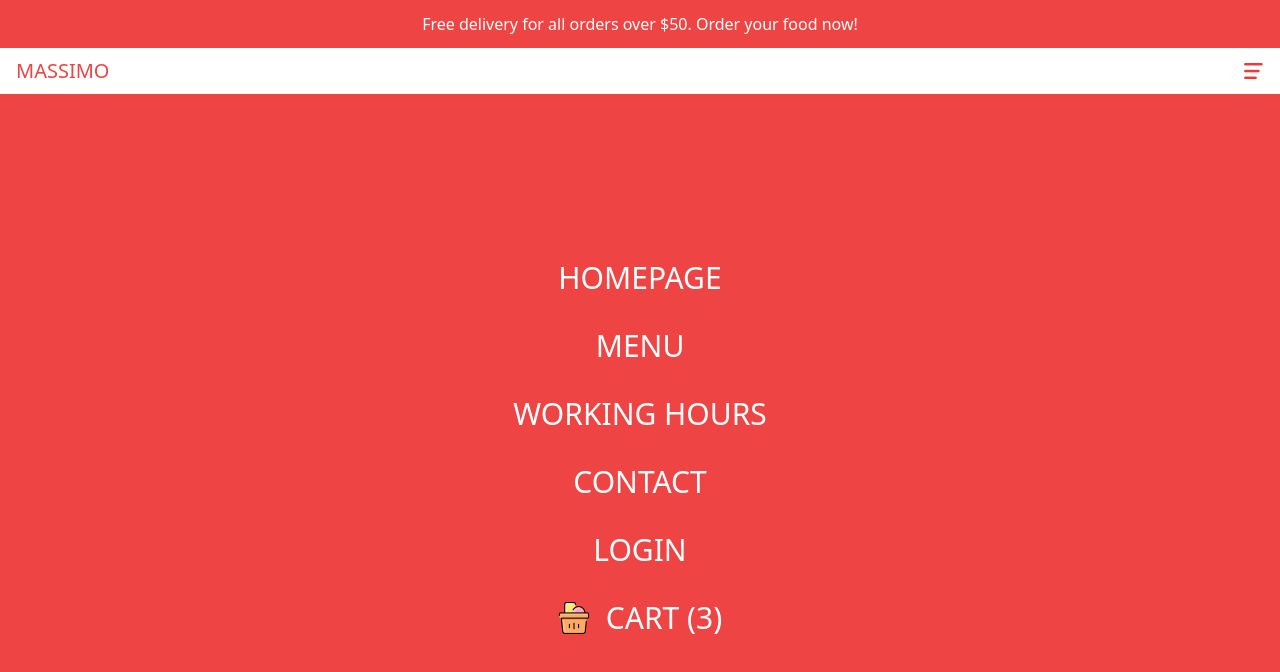
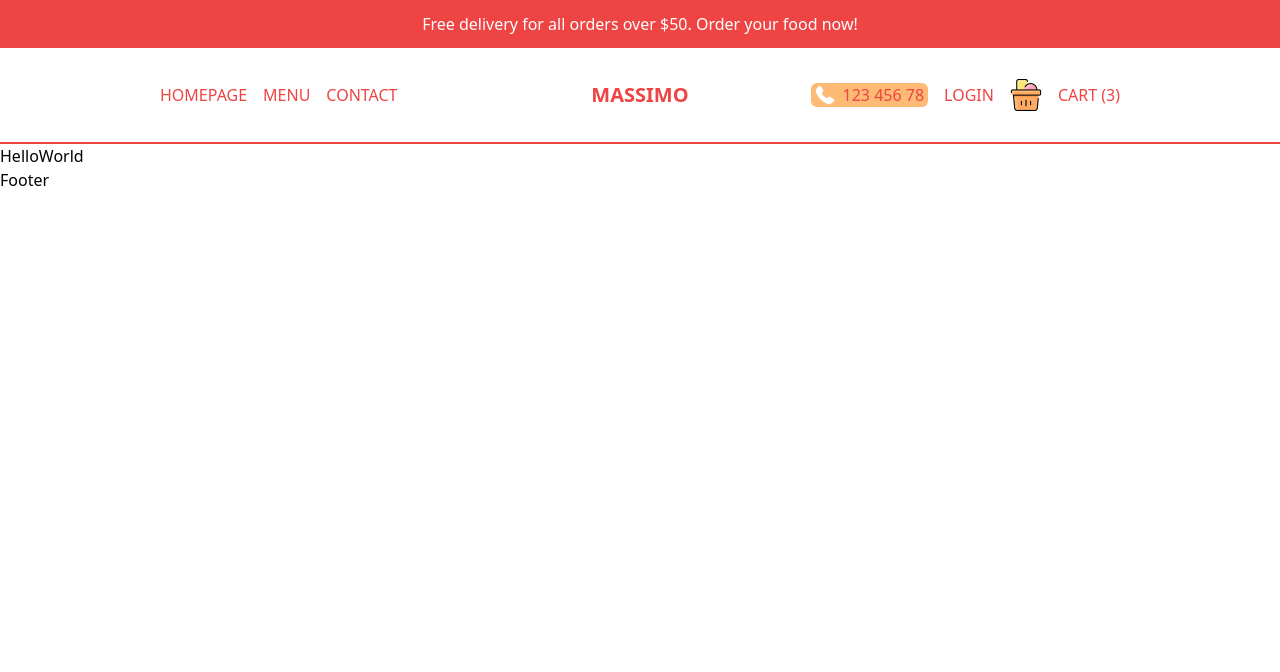
Before and after one commit to LLLongA/food_order, a Next.js app: page / in a window 1280 px wide. Shown: the top 672 px of the page. Built offline with nearby package versions, Linux system fonts and the light colour scheme.

Commit message:
finish the Navbar design

```diff
--- a/src/components/Menu.tsx
+++ b/src/components/Menu.tsx
@@ -34,6 +34,8 @@ const Menu = () => {
           onClick={() => setOpen(false)}
         />
       )}
+
+      {open && (
         <div className="bg-red-500 text-white absolute left-0 top-24 w-full z-10 h-[calc(100vh-6rem)] flex flex-col gap-8 items-center justify-center text-3xl">
           {links.map((item) => (
             <Link href={item.url} key={item.id}>
@@ -41,13 +43,17 @@ const Menu = () => {
             </Link>
           ))}
 
-        <Link href={user ? "/orders" : "login"} onClick={() => setOpen(false)}>
+          <Link
+            href={user ? "/orders" : "login"}
+            onClick={() => setOpen(false)}
+          >
             {user ? "Orders" : "Login"}
           </Link>
           <Link href="/cart" onClick={() => setOpen(false)}>
             <Carticon />
           </Link>
         </div>
+      )}
     </div>
   );
 };
--- a/src/components/Navbar.tsx
+++ b/src/components/Navbar.tsx
@@ -1,22 +1,42 @@
-import React from 'react'
-import Menu from './Menu'
-import Link from 'next/link'
+import React from "react";
+import Menu from "./Menu";
+import Link from "next/link";
+import Carticon from "./Carticon";
+import Image from "next/image";
 
 const Navbar = () => {
+  const user = false;
   return (
-    <div className='h-12 text-red-500 p-4 flex justify-between items-center border-b-2 border-b-red-500 uppercase'>
+    <div className="h-12 text-red-500 p-4 flex items-center justify-between border-b-2 border-b-red-500 uppercase md:h-24 lg:px-20 xl:px-40">
+      {/* LEFT LINKS */}
+      <div className="hidden md:flex gap-4 flex-1">
+        <Link href="/">Homepage</Link>
+        <Link href="/menu">Menu</Link>
+        <Link href="/">Contact</Link>
+      </div>
       {/* LOGO */}
-      <div className='text-xl'>
-        <Link href="/">
-        Massimo</Link>
+      <div className="text-xl md:font-bold flex-1 md:text-center">
+        <Link href="/">Massimo</Link>
       </div>
       {/* MOBILE MENU */}
-      <div>
-        <Menu/>
+      <div className="md:hidden">
+        <Menu />
       </div>
+      {/* RIGHT LINKS */}
+      <div className="hidden md:flex gap-4 items-center justify-end flex-1">
+        <div className="md:absolute top-3 r-2 lg:static flex items-center gap-2 cursor-pointer bg-orange-300 px-1 rounded-md">
+          <Image src="/phone.png" alt="" width={20} height={20} />
+          <span>123 456 78</span>
+        </div>
+        {!user ? (
+          <Link href="/login">Login</Link>
+        ) : (
+          <Link href="/orders">Orders</Link>
+        )}
+        <Carticon />
+      </div>
+    </div>
+  );
+};
 
-    </div>
-  )
-}
-
-export default Navbar
+export default Navbar;
```
Lines whose indentation alone changed are shown as unchanged.
